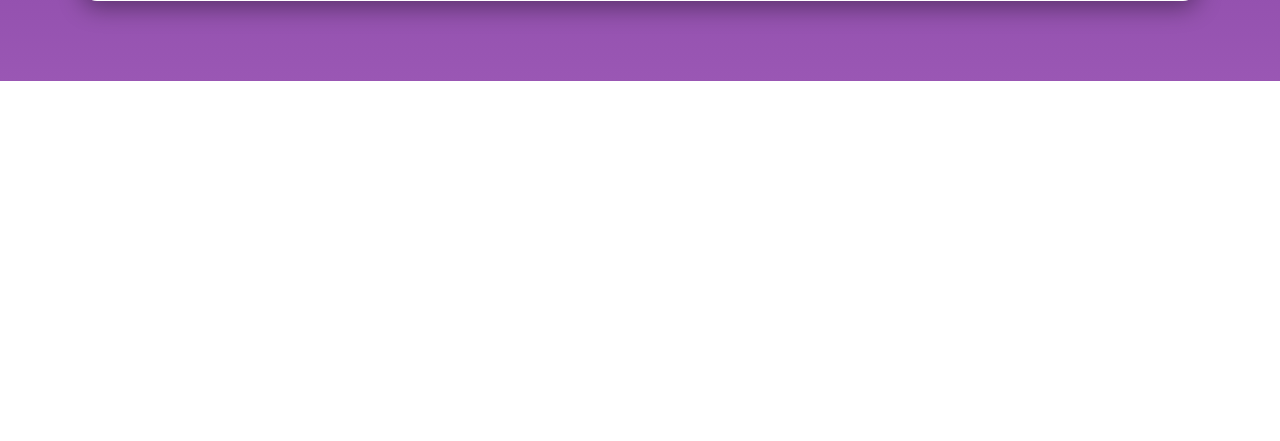
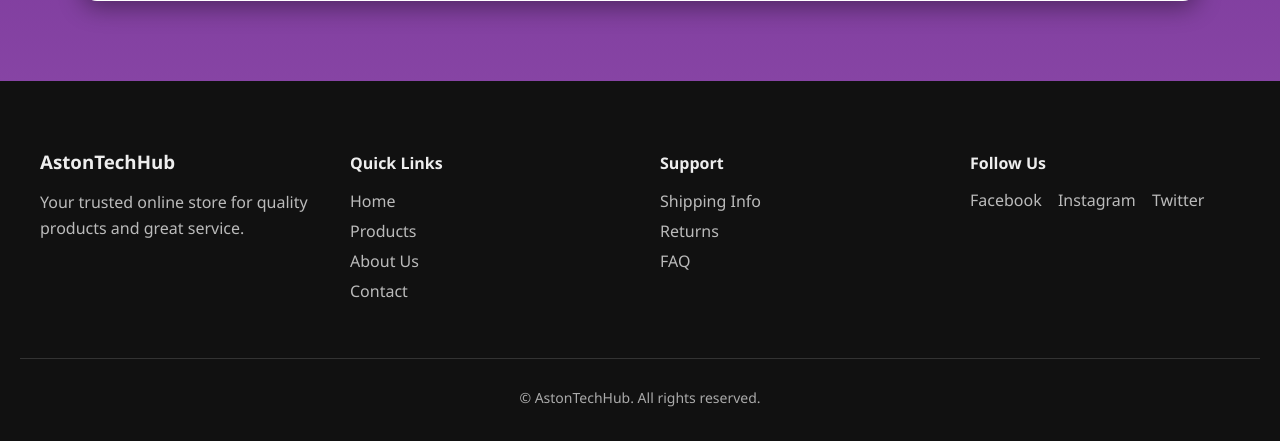
Before and after one commit to Zaid748-collab/Team-31, a Django app: page /about/ in a window 1280 px wide. Shown: the part 1207-1648 px from the top of the page. Before the commit the page ends 1288 px from the top, so only its background shows below. Run offline with Django 5.2, Linux system fonts and the light colour scheme; parts of the project's set-up code (start-up, migrations or seed data) failed here and were passed over.

Commit message:
Website footer update

```diff
--- a/Team31Project/templates/base.html
+++ b/Team31Project/templates/base.html
@@ -8,6 +8,7 @@
     <meta name="viewport" content="width=device-width, initial-scale=1.0">
 
     <link rel="stylesheet" href="{% static 'css/base.css' %}">
+    <link rel="stylesheet" href="{% static 'css/footer.css' %}">
     {% block extra_css %}{% endblock %}
 </head>
 
@@ -453,6 +454,53 @@
 
     <script src="{% static 'js/currency.js' %}"></script>
 
+    <!-- ========================= FOOTER ========================= -->
+<footer class="site-footer">
+    <div class="footer-container">
+
+        <div class="footer-section">
+            <h3>AstonTechHub</h3>
+            <p>Your trusted online store for quality products and great service.</p>
+        </div>
+
+        <div class="footer-section">
+            <h4>Quick Links</h4>
+            <ul>
+                <li><a href="{% url 'home' %}">Home</a></li>
+                <li><a href="{% url 'products' %}">Products</a></li>
+                <li><a href="{% url 'about' %}">About Us</a></li>
+                <li><a href="{% url 'contact' %}">Contact</a></li>
+            </ul>
+        </div>
+
+        <div class="footer-section">
+            <h4>Support</h4>
+            <ul>
+                <li><a href="#">Shipping Info</a></li>
+                <li><a href="#">Returns</a></li>
+                <li><a href="#">FAQ</a></li>
+            </ul>
+        </div>
+
+        <div class="footer-section">
+            <h4>Follow Us</h4>
+            <div class="social-icons">
+                <a href="#">Facebook</a>
+                <a href="#">Instagram</a>
+                <a href="#">Twitter</a>
+            </div>
+        </div>
+
+    </div>
+
+    <div class="footer-bottom">
+        <p>© AstonTechHub. All rights reserved.</p>
+    </div>
+</footer>
+
+
+
+
 </body>
 
 </html>
```
